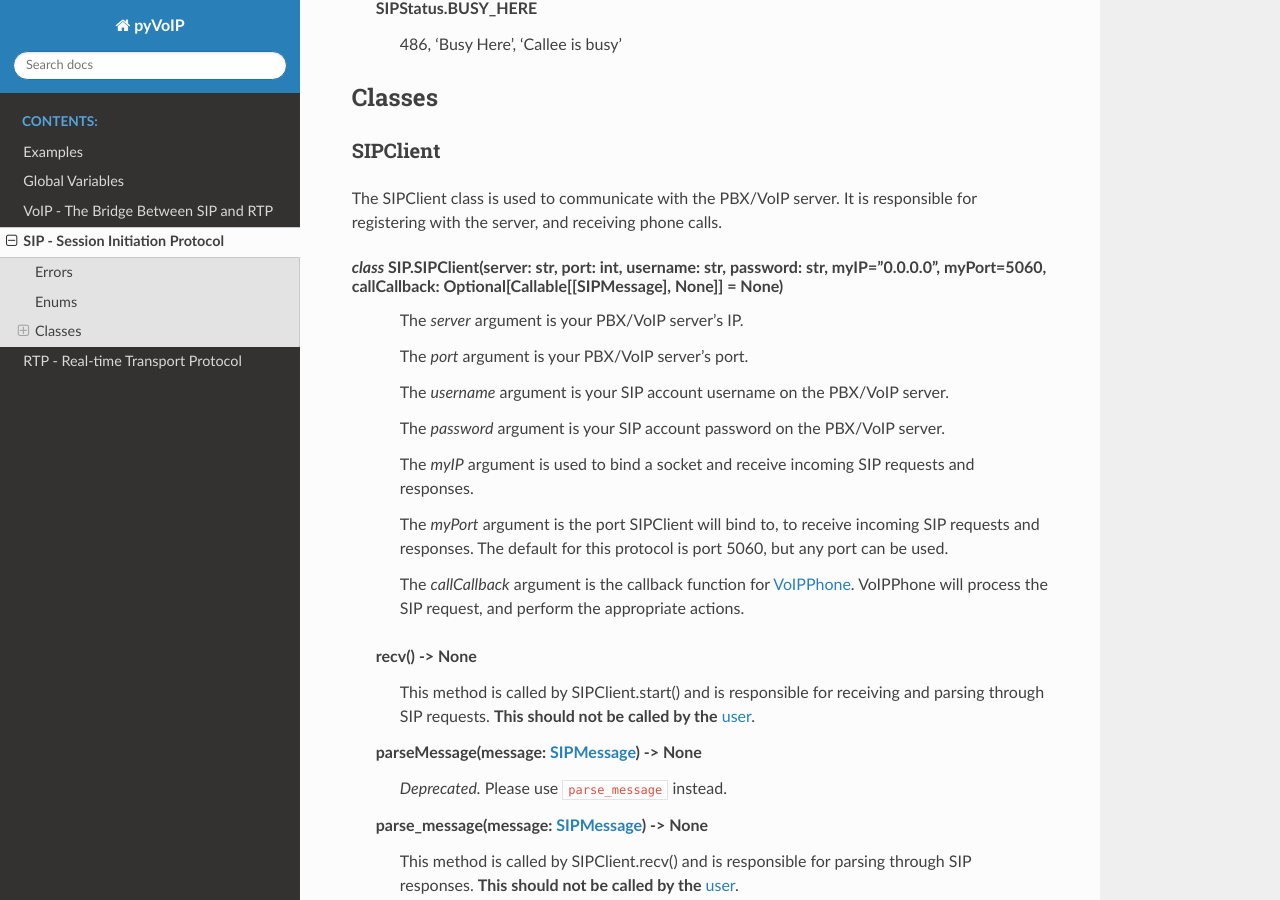
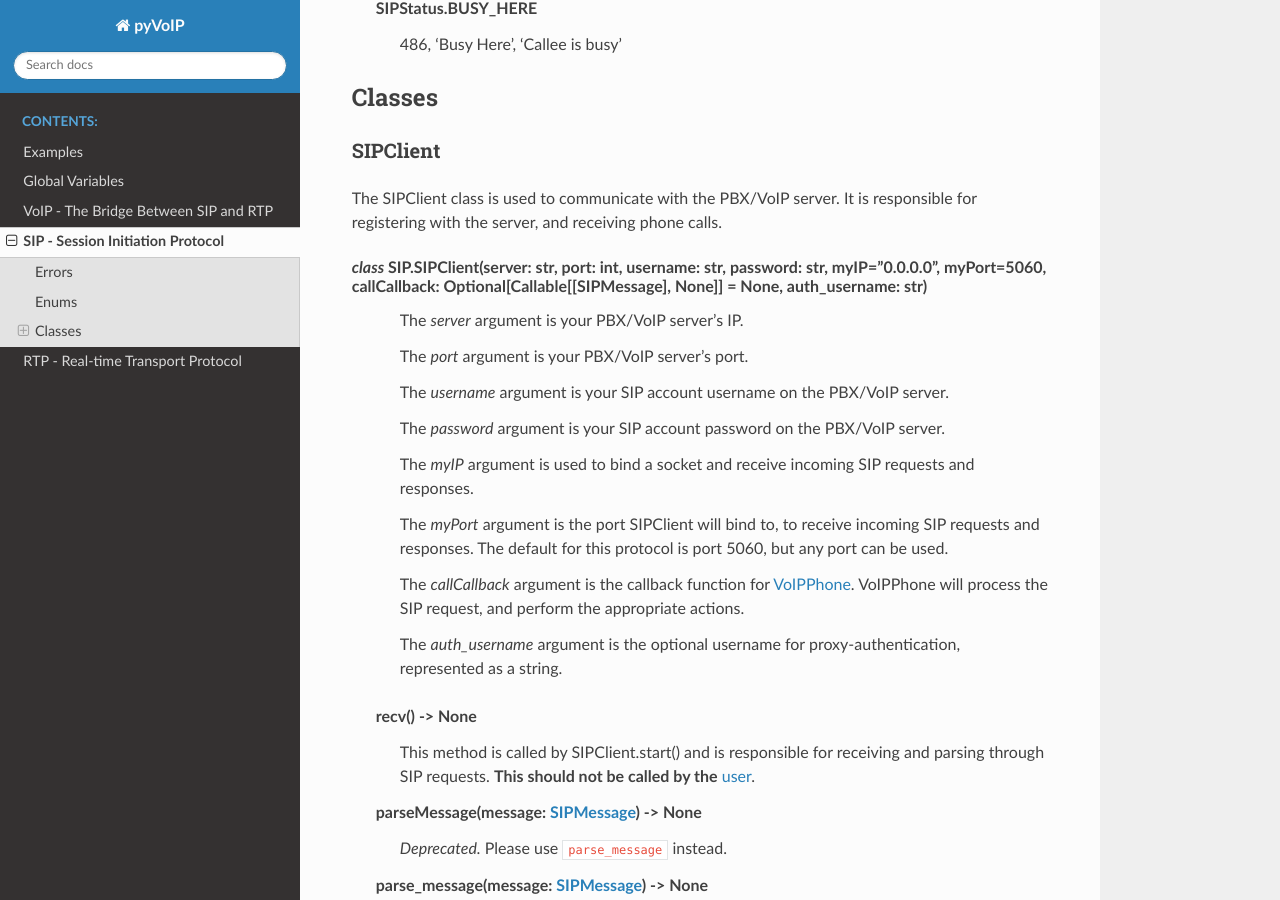
Before and after one commit to tayler6000/pyVoIP, a Sphinx documentation site: the page built from docs/SIP.rst, in a window 1280 px wide and 900 px high, scrolled down 1521 px. Built offline with Sphinx 7.4.7 and the Read the Docs theme 2.0.0, drawn with Linux system fonts in a browser that asks for light colours.

Commit message:
add proxy-authentication updates

```diff
--- a/docs/SIP.rst
+++ b/docs/SIP.rst
@@ -68,7 +68,7 @@ SIPClient
 
 The SIPClient class is used to communicate with the PBX/VoIP server.  It is responsible for registering with the server, and receiving phone calls.
 
-*class* SIP.\ **SIPClient**\ (server: str, port: int, username: str, password: str, myIP="0.0.0.0", myPort=5060, callCallback: Optional[Callable[[SIPMessage], None]] = None)
+*class* SIP.\ **SIPClient**\ (server: str, port: int, username: str, password: str, myIP="0.0.0.0", myPort=5060, callCallback: Optional[Callable[[SIPMessage], None]] = None, auth_username: str)
     The *server* argument is your PBX/VoIP server's IP.
 
     The *port* argument is your PBX/VoIP server's port.
@@ -82,6 +82,8 @@ The SIPClient class is used to communicate with the PBX/VoIP server.  It is resp
     The *myPort* argument is the port SIPClient will bind to, to receive incoming SIP requests and responses. The default for this protocol is port 5060, but any port can be used.
 
     The *callCallback* argument is the callback function for :ref:`VoIPPhone`.  VoIPPhone will process the SIP request, and perform the appropriate actions.
+
+    The *auth_username* argument is the optional username for proxy-authentication, represented as a string.
 
   **recv**\ () -> None
     This method is called by SIPClient.start() and is responsible for receiving and parsing through SIP requests.  **This should not be called by the** :term:`user`.
```
